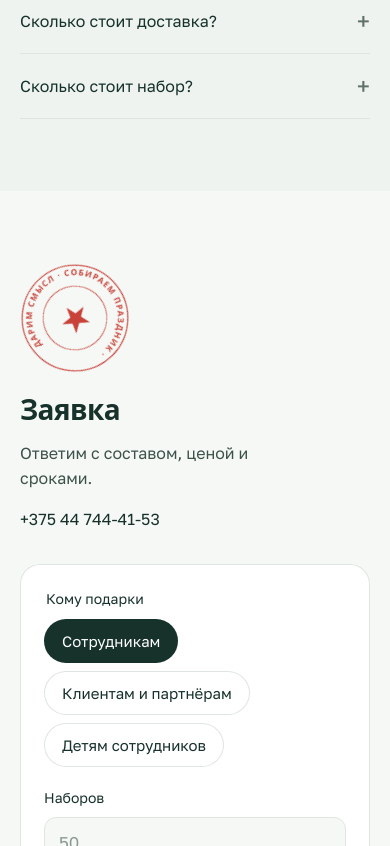
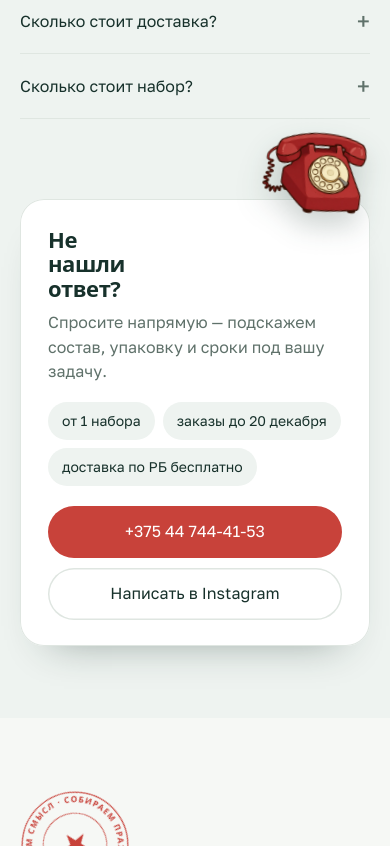
Before and after one commit to KirioA/darismysl, a Next.js app: page / in a window 390 px wide. Shown: the part 4740-5586 px from the top of the page. Built offline with nearby package versions, Linux system fonts and the light colour scheme; a web font is replaced by a local one.

Commit message:
FAQ: ask card with phone sticker, quick facts, call and Instagram buttons
Co-Authored-By: Claude Opus 5.5 <noreply@anthropic.com>

```diff
--- a/app/globals.css
+++ b/app/globals.css
@@ -174,6 +174,15 @@ ul,ol{margin:0;padding:0;list-style:none}
 .terms-note{margin-top:16px;font-size:15px;color:#b8c9c1}
 
 .faq-in{display:grid;grid-template-columns:.8fr 1.2fr;gap:clamp(32px,6vw,96px);align-items:start}
+.faq-side{position:sticky;top:110px;display:grid;gap:clamp(24px,3vw,40px)}
+.ask-card{position:relative;padding:28px 28px 26px;border-radius:24px;background:var(--card);box-shadow:inset 0 0 0 1px var(--line),0 24px 40px -30px rgba(23,49,43,.45)}
+.ask-phone{position:absolute;right:-14px;top:-62px;width:clamp(100px,8.5vw,128px);height:auto;rotate:8deg;filter:drop-shadow(0 14px 14px rgba(23,49,43,.22));animation:bobt 4s ease-in-out infinite}
+.ask-card h3{max-width:12ch;padding-right:72px;font:700 clamp(22px,2vw,28px)/1.1 var(--display);letter-spacing:-.02em;color:var(--pine)}
+.ask-card p{margin-top:10px;max-width:34ch;color:var(--muted)}
+.ask-facts{display:flex;flex-wrap:wrap;gap:8px;margin:18px 0 0;padding:0;list-style:none}
+.ask-facts li{padding:8px 14px;border-radius:999px;background:var(--band);color:var(--pine);font-size:14px;font-weight:600}
+.ask-actions{display:grid;gap:10px;margin-top:20px}
+.ask-actions .btn{width:100%}
 .faq details{border-bottom:1px solid var(--line)}
 .faq details:first-child{border-top:1px solid var(--line)}
 .faq summary{display:flex;justify-content:space-between;align-items:center;gap:20px;min-height:64px;padding:16px 0;font-weight:600;color:var(--pine);cursor:pointer;list-style:none}
@@ -274,6 +283,9 @@ ul,ol{margin:0;padding:0;list-style:none}
 @media(max-width:1000px){
   .hero{min-height:0}
   .hero-in,.faq-in,.contact-in{grid-template-columns:1fr}
+  /* one column: title, questions, then the ask card */
+  .faq-side{display:contents}
+  .faq-side .title{order:0}.faq{order:1}.ask-card{order:2;margin-top:48px}.ask-phone{right:6px}
   .parcel{width:min(100%,420px)}
   .footer-grid{grid-template-columns:1fr 1fr}
   .nav-links{display:none}
@@ -351,3 +363,5 @@ img.floater{height:auto}
 .sent-actions{display:grid;gap:10px;margin-top:22px}
 .sent-actions .btn{width:100%;gap:10px}
 @media(prefers-reduced-motion:reduce){.spinner,.sent-dialog[open],.sent-art img,.sent-art i{animation:none}.spinner{border-top-color:rgba(255,255,255,.4)}}
+
+@media(prefers-reduced-motion:reduce){.ask-phone{animation:none}}
--- a/app/page.tsx
+++ b/app/page.tsx
@@ -253,7 +253,24 @@ export default function Home() {
 
         <section className="faq-sec" id="faq" aria-labelledby="faq-title">
           <div className="wrap faq-in">
-            <h2 id="faq-title" className="title fill">Вопросы</h2>
+            <div className="faq-side">
+              <h2 id="faq-title" className="title fill">Вопросы</h2>
+              {/* Fills the empty column: a direct line for questions the list does not answer. */}
+              <aside className="ask-card" aria-label="Задать вопрос" data-rise>
+                <img className="ask-phone" src={`${base}/kit/phone.webp`} alt="" aria-hidden="true" />
+                <h3>Не нашли ответ?</h3>
+                <p>Спросите напрямую — подскажем состав, упаковку и сроки под вашу задачу.</p>
+                <ul className="ask-facts">
+                  <li>от 1 набора</li>
+                  <li>заказы до {COMPANY.orderDeadline}</li>
+                  <li>доставка по РБ бесплатно</li>
+                </ul>
+                <div className="ask-actions">
+                  <a className="btn btn-berry" href={`tel:${COMPANY.phone}`}>{COMPANY.phoneView}</a>
+                  <a className="btn btn-line" href={COMPANY.instagramUrl} target="_blank" rel="noopener noreferrer">Написать в Instagram</a>
+                </div>
+              </aside>
+            </div>
             <div className="faq">
               {FAQ.map(item => (
                 <details key={item.q} data-rise>
```
Also changed, not shown: public/kit/phone.webp (added).
